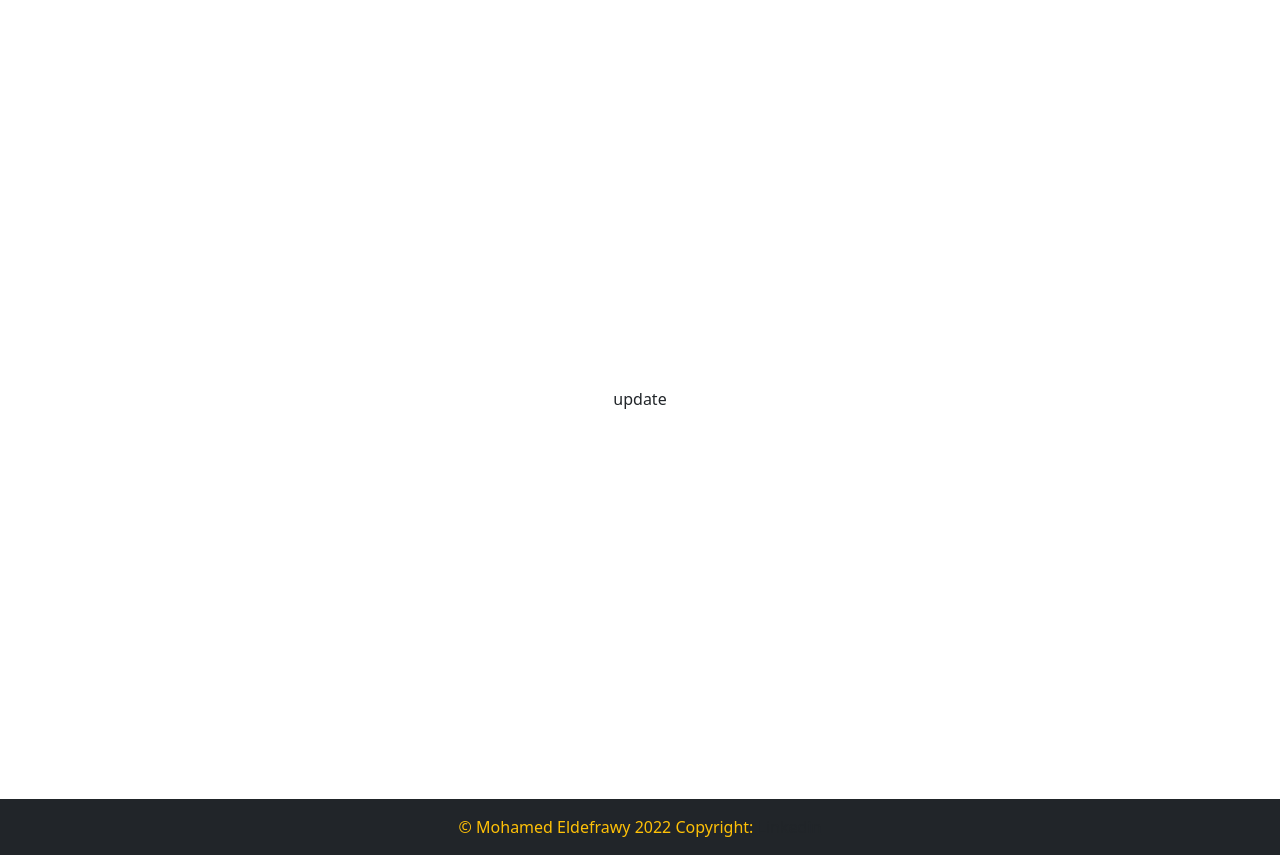
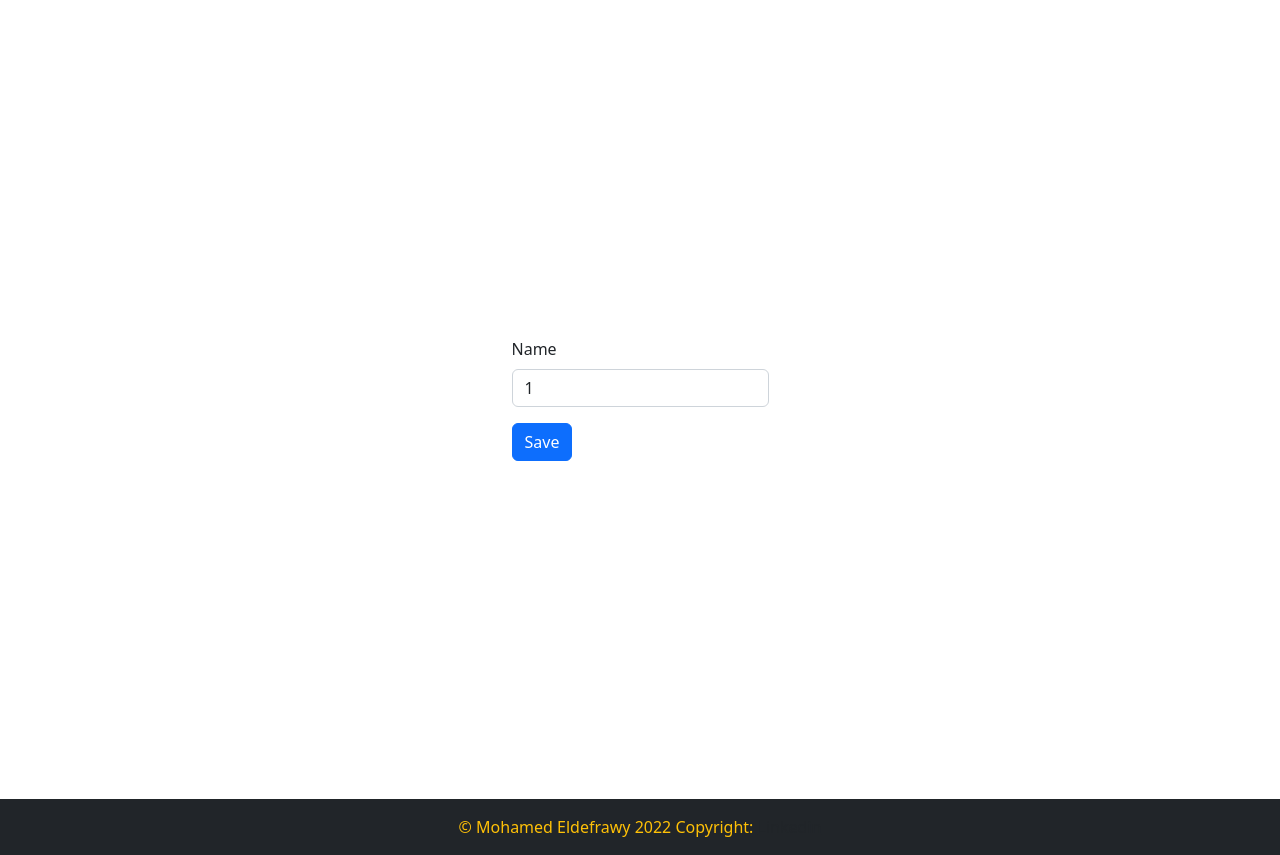
Before and after one commit to MohamedEldefrawy/Django-Demo, a Django app: page /details/1/update in a window 1280 px wide. Shown: the part 57-912 px from the top of the page. Run offline with Django 4.2, Linux system fonts and the light colour scheme; some libraries are stand-ins or nearby versions.

Commit message:
Finish update functionality

```diff
--- a/todoList/templates/todoList/to_do_list.html
+++ b/todoList/templates/todoList/to_do_list.html
@@ -27,7 +27,10 @@
                             class="bi bi-check2-square"></i></a>
                     <a href="{% url 'todo:update' item.name %}" class="btn btn-warning"><i
                             class="bi bi-journal-arrow-up"></i></a>
-                    <a href="{% url 'todo:delete' item.name %}" class="btn btn-danger"><i class="bi bi-trash"></i></a>
+                    {% if item.status %}
+                        <a href="{% url 'todo:delete' item.name %}" class="btn btn-danger"><i
+                                class="bi bi-trash"></i></a>
+                    {% endif %}
                 </td>
             </tr>
         {% endfor %}
--- a/todoList/templates/todoList/to_do_update.html
+++ b/todoList/templates/todoList/to_do_update.html
@@ -1,4 +1,11 @@
 {% extends 'base.html' %}
 {% block content %}
-    update
+    <form action="{% url 'todo:saveUpdate' name %}" method="post">
+        {% csrf_token %}
+        <div class="mb-3">
+            <label for="taskName" class="form-label">Name</label>
+            <input type="text" class="form-control" id="taskName" name="taskName" value="{{ name }}">
+        </div>
+        <button type="submit" class="btn btn-primary">Save</button>
+    </form>
 {% endblock %}
--- a/todoList/urls.py
+++ b/todoList/urls.py
@@ -1,6 +1,6 @@
 from django.urls import path
 
-from .views import home, create, update, delete, done, save
+from .views import home, create, update, delete, done, save, save_update
 
 app_name = "todo"
 urlpatterns = [
@@ -8,6 +8,7 @@ urlpatterns = [
     path('create/', create, name="create"),
     path('save/', save, name="save"),
     path('details/<str:name>/update', update, name="update"),
+    path('details/<str:name>/save', save_update, name="saveUpdate"),
     path('<str:name>/delete', delete, name="delete"),
     path('<str:name>/done', done, name="done"),
 ]
--- a/todoList/views.py
+++ b/todoList/views.py
@@ -37,7 +37,19 @@ def save(request):
 
 
 def update(request, **kwargs):
-    return render(request, 'todoList/to_do_update.html', context={})
+    task_name = kwargs["name"]
+    return render(request, 'todoList/to_do_update.html', context={"name": task_name})
+
+
+def save_update(request, **kwargs):
+    if request.method == "POST":
+        new_task_name = request.POST["taskName"]
+        task_name = kwargs["name"]
+        selected_task = contains(todo, lambda x: x["name"] == task_name)
+        todo.remove(selected_task)
+        selected_task["name"] = new_task_name
+        todo.append(selected_task)
+    return redirect(reverse("todo:home"))
 
 
 def contains(tasks, predicate):
```
